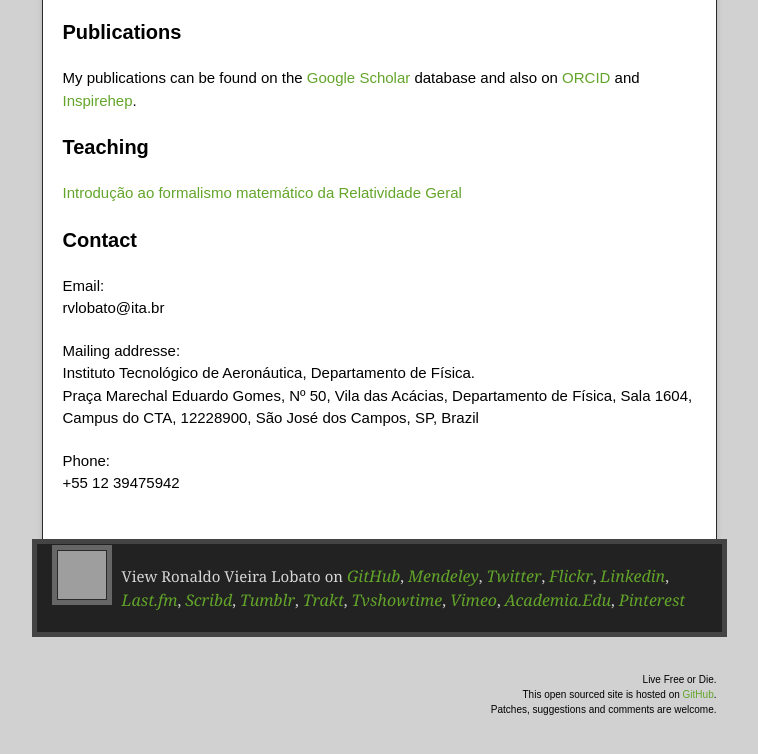
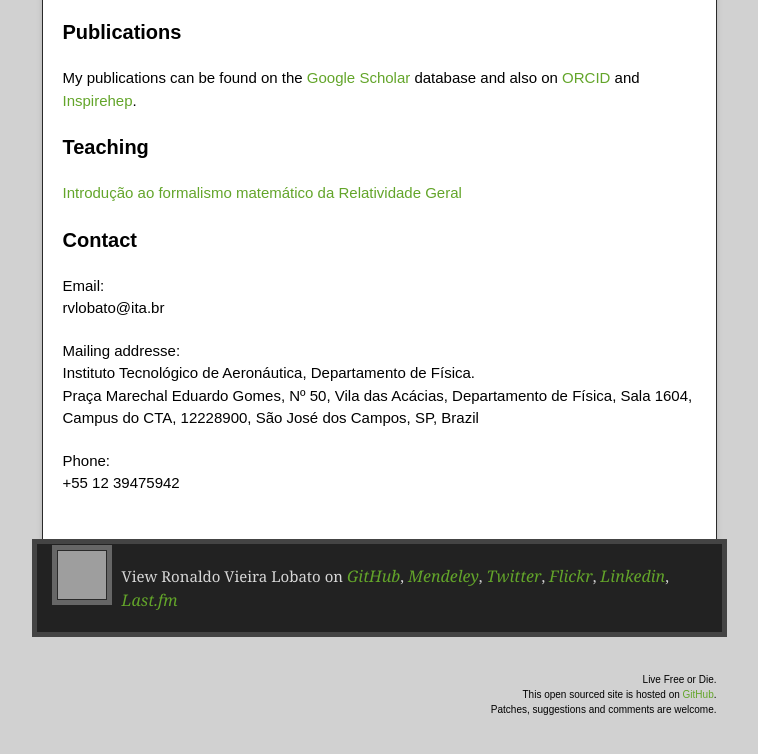
Before and after one commit to rvlobato/rvlobato.github.io, a plain HTML site: page index.html in a window 1280 px wide. Shown: the part 1024-1778 px from the top of the page, without its empty margins (261-1019 px from the left). Drawn offline with nearby package versions, Linux system fonts and the light colour scheme; grey boxes are pictures that could not be loaded.

Commit message:
Update index.html

```diff
--- a/index.html
+++ b/index.html
@@ -85,7 +85,7 @@
     <footer>
       <div class="owner">
 
-      <p><a href="https://github.com/rvlobato" class="avatar"><img src="https://avatars2.githubusercontent.com/u/5499033?v=3&amp;s=60" width="48" height="48"></a>View Ronaldo Vieira Lobato on <a href="https://github.com/rvlobato">GitHub</a>, <a href="http://www.mendeley.com/profiles/ronaldo-lobato/">Mendeley</a>, <a href="https://twitter.com/ronaldolobato">Twitter</a>, <a href="https://www.flickr.com/people/ronaldolobato/">Flickr</a>, <a href="https://br.linkedin.com/in/rvlobato">Linkedin</a>, <a href="http://www.last.fm/pt/user/ronaldolobato">Last.fm</a>, <a href="https://pt.scribd.com/user/87443946/Ronaldo-Vieira-Lobato">Scribd</a>, <a href="http://rvlobato.tumblr.com/">Tumblr</a>, <a href="https://trakt.tv/users/rvlobato">Trakt</a>, <a href="https://www.tvshowtime.com/en/user/3783904/profile">Tvshowtime</a>, <a href="https://vimeo.com/rvobato">Vimeo</a>, <a href="https://ita-br.academia.edu/rvlobato">Academia.Edu</a>, <a href="https://br.pinterest.com/ronaldolobato/">Pinterest</a></p>
+      <p><a href="https://github.com/rvlobato" class="avatar"><img src="https://avatars2.githubusercontent.com/u/5499033?v=3&amp;s=60" width="48" height="48"></a>View Ronaldo Vieira Lobato on <a href="https://github.com/rvlobato">GitHub</a>, <a href="http://www.mendeley.com/profiles/ronaldo-lobato/">Mendeley</a>, <a href="https://twitter.com/ronaldolobato">Twitter</a>, <a href="https://www.flickr.com/people/ronaldolobato/">Flickr</a>, <a href="https://br.linkedin.com/in/rvlobato">Linkedin</a>, <a href="http://www.last.fm/pt/user/ronaldolobato">Last.fm</a></p>
 
       </div>
       <div class="creds">
```
